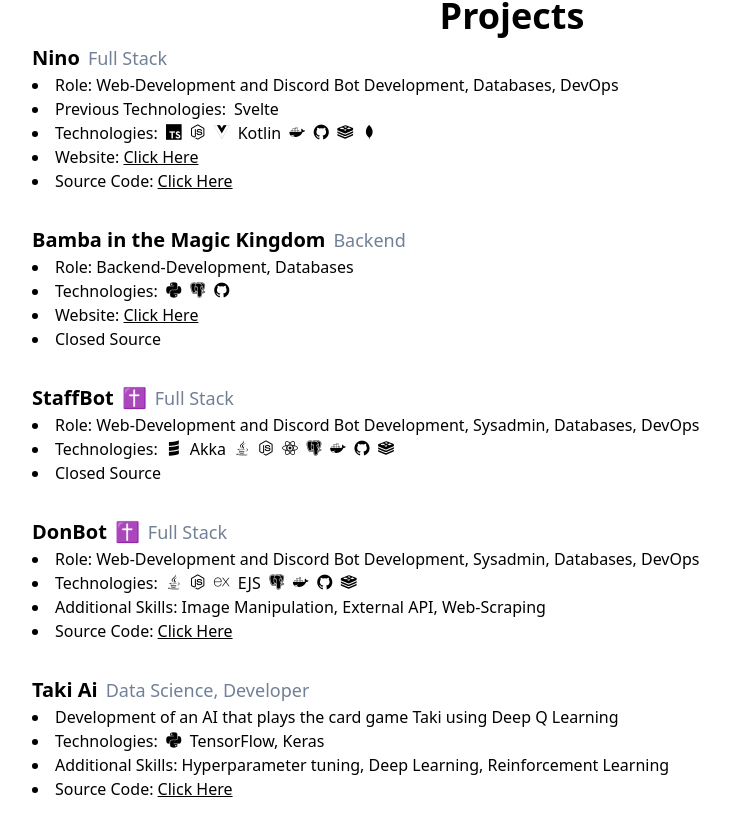
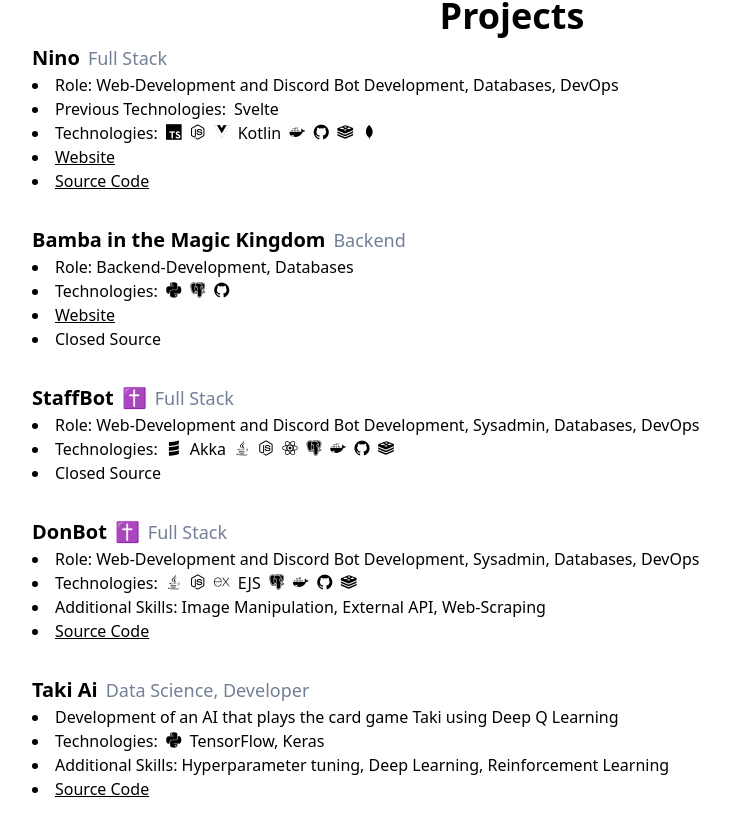
Before and after one commit to dondish/personal-site, a Vue app: page / in a window 1280 px wide. Shown: the part 843-1660 px from the top of the page, without its empty margins (256-986 px from the left). Built offline with nearby package versions, Linux system fonts and the light colour scheme.

Commit message:
Optimized for lighthouse

```diff
--- a/public/index.html
+++ b/public/index.html
@@ -13,7 +13,7 @@
     <meta name="twitter:image" content="https://avatars0.githubusercontent.com/u/32619328?s=460&u=388d8c809ad57be94e7d7c96d497ca56a1a7d345&v=4">
     <meta name="twitter:creator" content="@dondishdev">
     <link rel="icon" href="<%= BASE_URL %>favicon.ico">
-    <script src="https://kit.fontawesome.com/19c97011c3.js" crossorigin="anonymous"></script>
+    <script src="https://kit.fontawesome.com/19c97011c3.js" async crossorigin="anonymous"></script>
     <link rel="stylesheet" href="https://cdn.jsdelivr.net/gh/devicons/devicon@master/devicon.min.css">
     <title>Oded Shapira</title>
   </head>
--- a/src/components/MainHero.vue
+++ b/src/components/MainHero.vue
@@ -4,7 +4,7 @@
           <div class="flex lg:flex-col justify-center lg:grid-cell lg:col-span-1">
               <div class="lg:flex-1"></div>
               <div class="flex justify-center">
-                <img class="h-48 w-48" :src="logo">
+                <img class="h-48 w-48" alt="Dondish" :src="logo">
               </div>
               <div class="lg:flex-1"></div>
           </div>
--- a/src/components/Navbar.vue
+++ b/src/components/Navbar.vue
@@ -3,10 +3,10 @@
     <div class="flex flex-row justify-center">
       <div class="md:hidden ml-4 w-8"></div>
       <div class="md:hidden flex-1"></div>
-      <img class="ml-2 md:ml-0 h-16 w-16 md:h-32 md:w-32" :src="logo">
+      <img class="ml-2 md:ml-0 h-16 w-16 md:h-32 md:w-32" alt="Dondish" :src="logo">
       <div class="md:hidden flex-1"></div>
       <div class="md:hidden self-center mr-4">
-        <button class="px-3 py-2 rounded text-center text-white" @click="toggleNav()"><i class="fa-w-8 fas fa-bars"></i></button>
+        <button class="px-3 py-2 rounded text-center text-white" @click="toggleNav()" aria-label="Navigation Button"><i class="fa-w-8 fas fa-bars"></i></button>
       </div>
     </div>
     <div class="flex-col h-full" :class="toggledNav ? 'flex' : 'hidden md:flex'">
--- a/src/components/Projects.vue
+++ b/src/components/Projects.vue
@@ -23,10 +23,10 @@
           <span class="font-light">Additional Skills: {{project.additionalSkills}}</span>
         </li>
         <li v-if="project.website">
-          <span class="font-light">Website: <a class="underline" :href="project.website" target="_blank">Click Here</a></span>
+          <span class="font-light"><a class="underline" :href="project.website" target="_blank" rel="noopener">Website</a></span>
         </li>
         <li v-if="project.source">
-          <span class="font-light">Source Code: <a class="underline" :href="project.source" target="_blank">Click Here</a></span>
+          <span class="font-light"><a class="underline" :href="project.source" target="_blank" rel="noopener">Source Code</a></span>
         </li>
         <li v-else>
           <span class="font-light">Closed Source</span>
```
